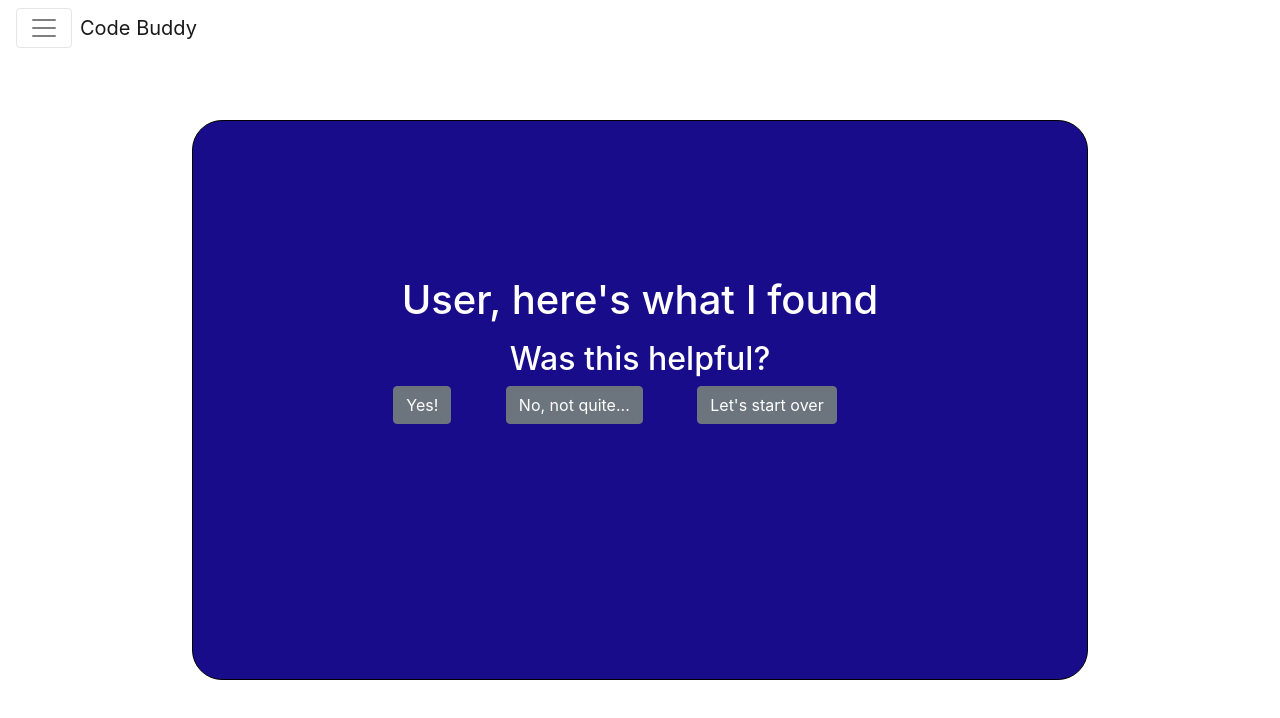
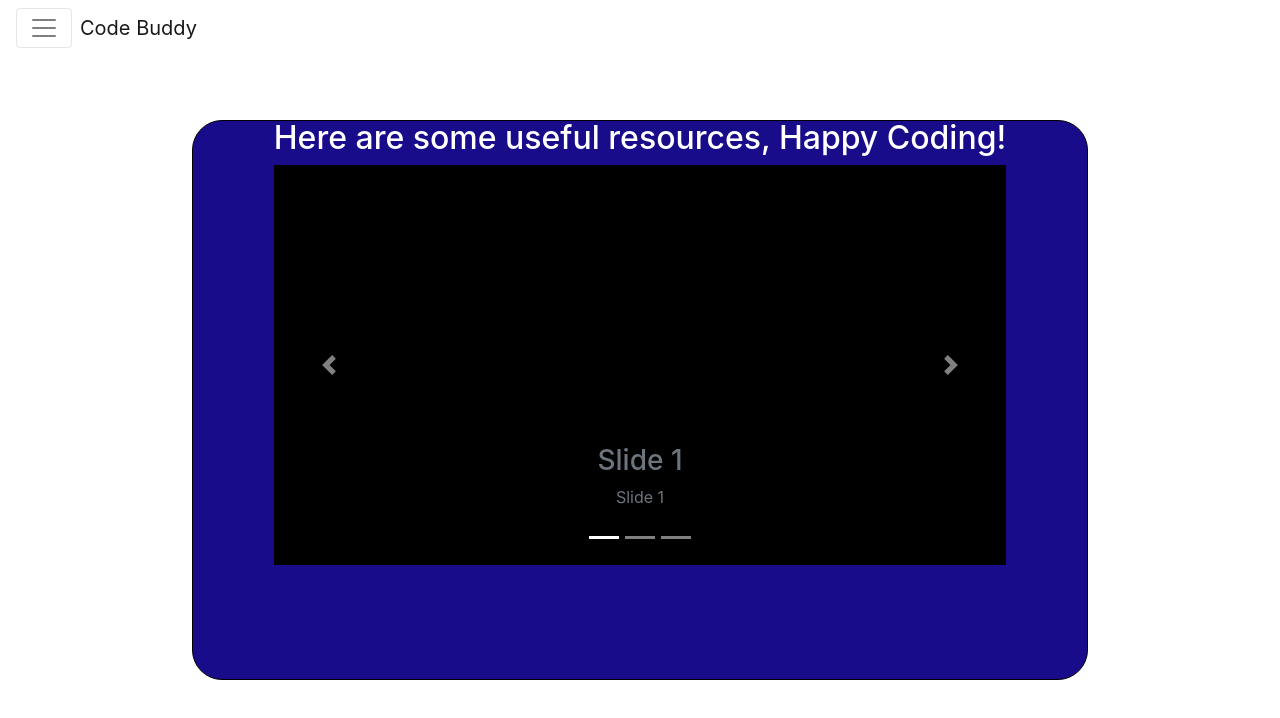
Before and after one commit to zibrahim2046/Code-Buddy-Project-3, a React (Create React App) app in the folder client/: page /results in a window 1280 px wide. Shown: the top 718 px of the page. Built offline with nearby package versions, Linux system fonts and the light colour scheme.

Commit message:
added results carousel component to results page for content

```diff
--- /dev/null
+++ b/client/src/components/Carousel.js
@@ -0,0 +1,76 @@
+import React, { useState } from 'react';
+import { Carousel, CarouselItem, CarouselControl, CarouselIndicators, CarouselCaption } from 'reactstrap';
+
+const items = [
+    {
+        id: 1,
+        altText: 'Slide 1',
+        caption: 'Slide 1',
+    },
+    {
+        id: 2,
+        altText: 'Slide 2',
+        caption: 'Slide 2',
+    },
+    {
+        id: 3,
+        altText: 'Slide 3',
+        caption: 'Slide 3',
+    },
+];
+
+const ResultsCarousel = (props) => {
+    const [activeIndex, setActiveIndex] = useState(0);
+    const [animating, setAnimating] = useState(false);
+
+    const next = () => {
+        if (animating) return;
+        const nextIndex = activeIndex === items.length - 1 ? 0 : activeIndex + 1;
+        setActiveIndex(nextIndex);
+    };
+
+    const previous = () => {
+        if (animating) return;
+        const nextIndex = activeIndex === 0 ? items.length - 1 : activeIndex - 1;
+        setActiveIndex(nextIndex);
+    };
+
+    const goToIndex = (newIndex) => {
+        if (animating) return;
+        setActiveIndex(newIndex);
+    };
+
+    const slides = items.map((item) => {
+        return (
+            <CarouselItem
+                className='custom-tag'
+                tag='div'
+                key={item.id}
+                onExiting={() => setAnimating(true)}
+                onExited={() => setAnimating(false)}
+            >
+                <CarouselCaption className='text-secondary' captionText={item.caption} captionHeader={item.caption} />
+            </CarouselItem>
+        );
+    });
+
+    return (
+        <div>
+            <style>
+                {`.custom-tag {
+              max-width: 100%;
+              height: 400px;
+              background: black;
+            }`}
+            </style>
+            <Carousel activeIndex={activeIndex} next={next} previous={previous}>
+                <CarouselIndicators items={items} activeIndex={activeIndex} onClickHandler={goToIndex} />
+                {slides}
+                <CarouselControl direction='prev' directionText='Previous' onClickHandler={previous} />
+                <CarouselControl direction='next' directionText='Next' onClickHandler={next} />
+            </Carousel>
+        </div>
+    );
+};
+
+export default ResultsCarousel;
--- a/client/src/pages/results.js
+++ b/client/src/pages/results.js
@@ -1,28 +1,28 @@
 import React, { useState, useEffect } from 'react';
-// import 'bootstrap/dist/css/bootstrap.css';
 import { Button } from 'reactstrap';
 import Loader from '../components/Loader';
-import YouTube from 'react-youtube';
+import ResultsCarousel from '../components/Carousel';
+// import YouTube from 'react-youtube';
 
-class Video extends React.Component {
-    render() {
-        const opts = {
-            height: '195',
-            width: '320',
-            playerVars: {
-                //   https://developers.google.com/youtube/player_parameters
-                autoplay: 1,
-            },
-        };
+// class Video extends React.Component {
+//     render() {
+//         const opts = {
+//             height: '195',
+//             width: '320',
+//             playerVars: {
+//                 //   https://developers.google.com/youtube/player_parameters
+//                 autoplay: 1,
+//             },
+//         };
 
-        return <YouTube videoId='sBws8MSXN7A' opts={opts} onReady={this._onReady} />;
-    }
+//         return <YouTube videoId='sBws8MSXN7A' opts={opts} onReady={this._onReady} />;
+//     }
 
-    _onReady(event) {
-        // access to player in all event handlers via event.target
-        event.target.pauseVideo();
-    }
-}
+//     _onReady(event) {
+//         // access to player in all event handlers via event.target
+//         event.target.pauseVideo();
+//     }
+// }
 
 const Results = () => {
     const [loading, setLoading] = useState(true);
@@ -39,12 +39,12 @@ const Results = () => {
                 <Loader />
             ) : (
                 <>
-                    <h1>User, here's what I found</h1>
                     <p>
-                        <Video />
+                        <h2>Here are some useful resources, Happy Coding!</h2>
+                        {/* <Video /> */}
+                        <ResultsCarousel />
                     </p>
-                    <h2>Was this helpful?</h2>
-                    <Button style={{ marginRight: 50 }} color='secondary'>
+                    {/* <Button style={{ marginRight: 50 }} color='secondary'>
                         Yes!
                     </Button>{' '}
                     <Button style={{ marginRight: 50 }} color='secondary'>
@@ -52,7 +52,7 @@ const Results = () => {
                     </Button>{' '}
                     <Button style={{ marginRight: 50 }} color='secondary'>
                         Let's start over
-                    </Button>
+                    </Button> */}
                 </>
             )}
         </div>
```
